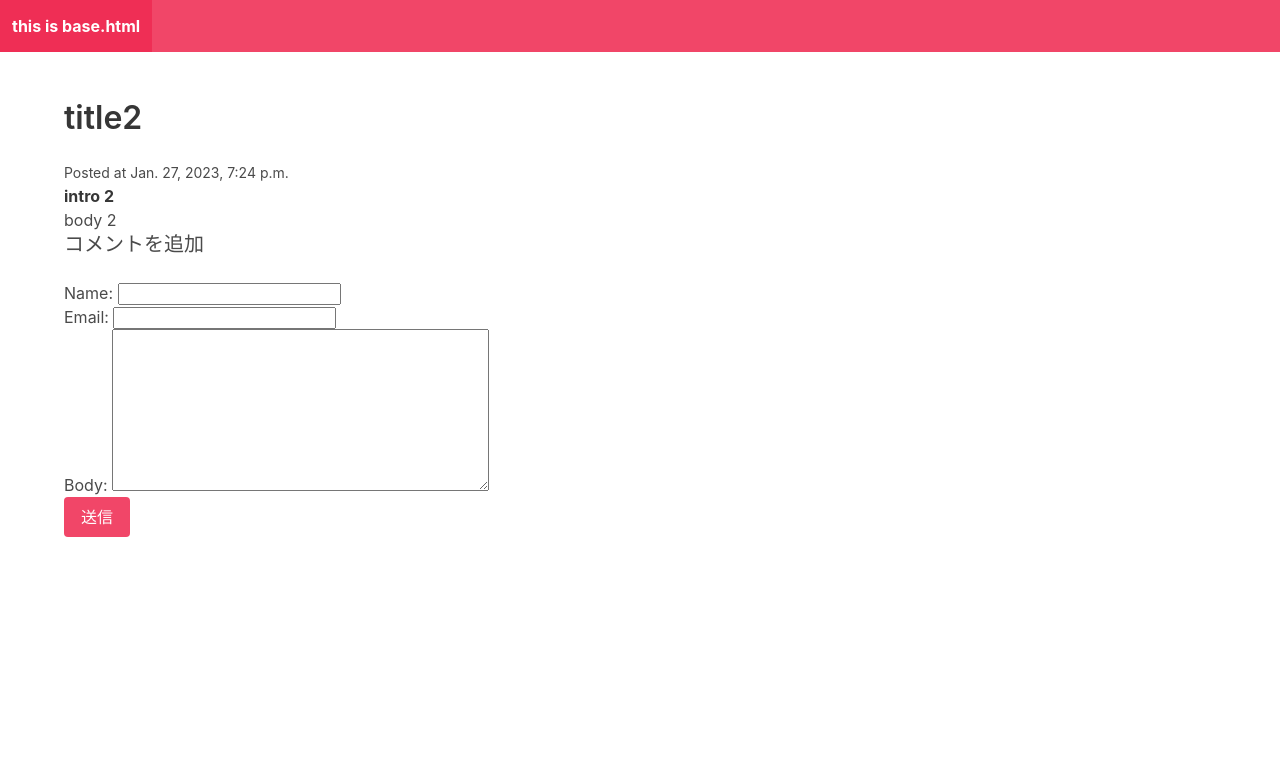
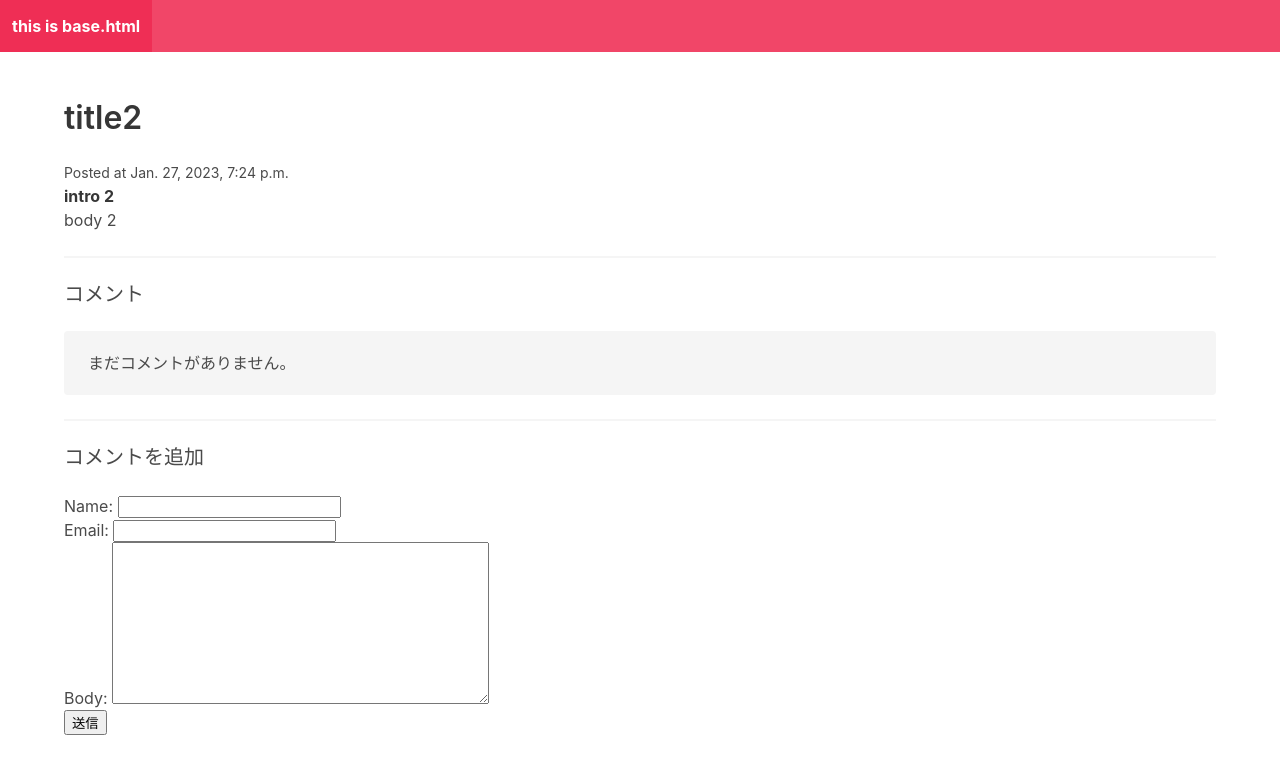
Before and after one commit to en-yue-pu/testDjango, a Django app: a page that uses myApp/templates/htmls/post_detail.html in a window 1280 px wide. Shown: the top 774 px of the page. Run offline with Django 4.2, Linux system fonts and the light colour scheme; data comes from the database, SQL or seed files in the repository; both versions use the stored data as it was after the commit.

Commit message:
显示所有已经存在的comment部分

```diff
--- a/myApp/templates/htmls/post_detail.html
+++ b/myApp/templates/htmls/post_detail.html
@@ -6,7 +6,34 @@
 <p><strong>{{post.intro}}</strong></p>
 <p>{{post.body}}</p>
 
-<!-- 详细页面的评论栏 -->
+<hr/>
+
+
+<!-- 显示已经投稿的所有评论-->
+<h2 class="subtitle">コメント</h2>
+
+{% for comment in post.comments.all%}
+<article class="media">
+  <div class="media-content">
+    <div class="content">
+      <p>
+        <strong>{{comment.name}}</strong> <small>{{comment.data_added}}</small>
+        <br />
+        {{comment.body}}
+      </p>
+    </div>
+  </div>
+</article>
+<!-- comment为0个的时候 -->
+{% empty %}
+<div class="notification">
+  <p>まだコメントがありません。</p>
+</div>
+{% endfor %}
+
+<hr/>
+
+<!-- 详细页面的评论栏发送评论部分 -->
 <h2 class="subtitle">コメントを追加</h2>
 
 <form action="." method="post">
@@ -16,7 +43,7 @@
   <!-- as_table   as_ul   根据什么来form -->
   <div class="field">
     <div class="control">
-      <button class="button is-danger">送信</button>
+      <button class="111">送信</button>
     </div>
   </div>
 </form>
--- a/myApp/views.py
+++ b/myApp/views.py
@@ -24,7 +24,7 @@ def post_detail(request, slug):  # slug格式是自己在 管理画面 填写的
             comment.post = post
             comment.save()
 
-            return redirect("post_detail", slug=post.slug)  # 成功后重新跳转到详细页面
+            return redirect("post_detail", slug=post.slug)  # 成功后重新跳转到详细页面 相当于刷新页面
 
     else:  # 不是 POST格式
         form = CommentForm()
```
Also changed, not shown: db.sqlite3.
